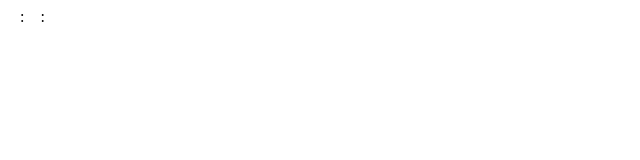
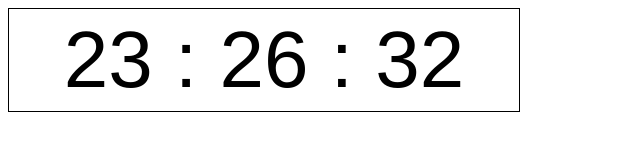
Before and after one commit to mreyes819/hacktivatorSimpleClock, a website: page public/index.html in a window 1280 px wide. Shown: the whole page, without its empty margins (0-640 px from the left). Drawn offline with Linux system fonts and the light colour scheme.

Commit message:
style: font size increase, feat: pseudoclassical clock, clock ui.

```diff
--- a/package.json
+++ b/package.json
@@ -11,6 +11,7 @@
   "license": "ISC",
   "dependencies": {
     "express": "^4.16.2",
-    "nodemon": "^1.12.1"
+    "nodemon": "^1.12.1",
+    "underscore-node": "^0.1.2"
   }
 }
--- a/public/app.js
+++ b/public/app.js
@@ -0,0 +1,73 @@
+// ***ES6 class pattern***
+
+// class Clock {
+//   constructor() {
+//     this.callbacks = [];
+//     setInterval(this.tick.bind(this), 1000);
+//   }
+//   addTickCallback(cb) {
+//     this.callbacks.push(cb);
+//   }
+//   tick() {
+//     let now = new Date(); // local time
+//     this.callbacks.forEach(cb => cb(now));
+//   }
+// }
+
+// class ClockUI extends Clock {
+//   constructor() {
+//     super();
+//     this.addTickCallback(this.renderTime.bind(this));
+//   }
+//   renderTime(now) {
+//     let hour = now.getHours();
+//     let min = now.getMinutes();
+//     let sec = now.getSeconds();
+//     if (hour < 10) { hour = '0'+hour}
+//     if (min < 10) { min = '0'+min}
+//     if (sec < 10) { sec = '0'+sec}
+
+//     document.querySelector('.hour').innerHTML = hour;
+//     document.querySelector('.minutes').innerHTML = min;
+//     document.querySelector('.seconds').innerHTML =  sec;
+//   }
+// }
+
+// let clockUI = new ClockUI();
+
+// *** Pseudoclassical Style ***
+var Clock = function() {
+  this.time;
+  this.callbacks = [];
+  setInterval(this.startIntervalOnCallbacks.bind(this), 1000)
+}
+
+Clock.prototype.addTickCallback = function(cb) {
+  this.callbacks.push(cb);
+}
+
+Clock.prototype.startIntervalOnCallbacks = function() {
+  this.time = new Date();
+  this.callbacks.forEach(cb => cb(this.time));
+}
+
+
+
+var ClockUI = function() {
+  var clock = new Clock;
+  clock.addTickCallback(this.renderTime)
+}
+
+ClockUI.prototype.renderTime = function(now) {
+  let hour = now.getHours();
+  let min = now.getMinutes();
+  let sec = now.getSeconds();
+  if (hour < 10) { hour = '0'+hour}
+  if (min < 10) { min = '0'+min}
+  if (sec < 10) { sec = '0'+sec}
+  document.querySelector('.hour').innerHTML = hour;
+  document.querySelector('.minutes').innerHTML = min;
+  document.querySelector('.seconds').innerHTML =  sec;
+}
+
+var clockUI = new ClockUI;
--- a/public/index.html
+++ b/public/index.html
@@ -2,6 +2,7 @@
 <html>
 
 <head>
+  <link rel="stylesheet" href="style.css">
   <title>simple clock</title>
 </head>
 
--- a/public/style.css
+++ b/public/style.css
@@ -4,5 +4,5 @@
   padding: 5px;
   text-align: center;
   font-family: 'Orbitron', sans-serif;
-  font-size: 4em;
+  font-size: 5em;
 }
```
Also changed, not shown: 1 other file.
